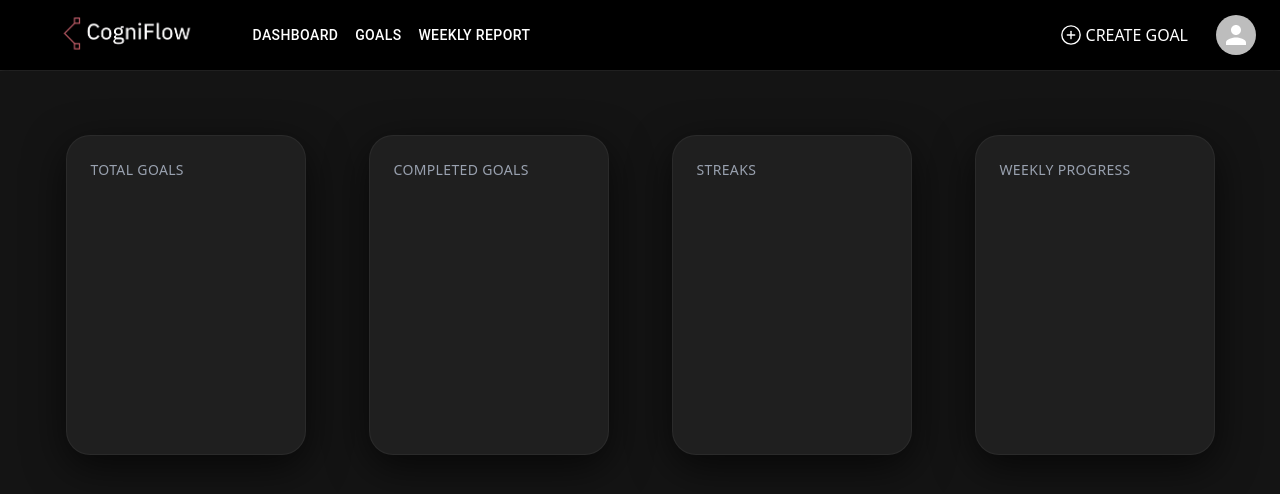
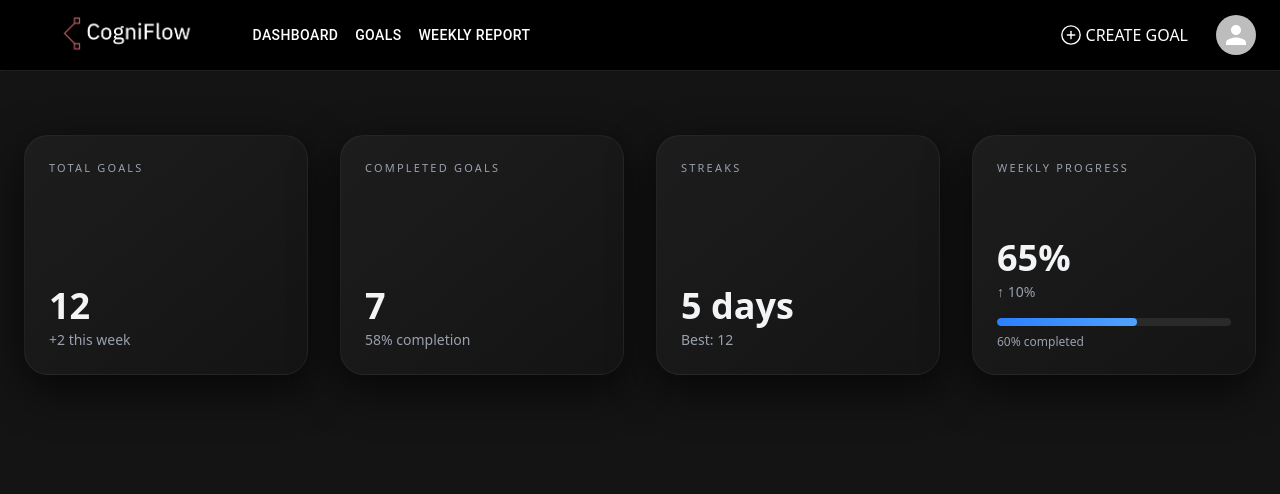
Before and after one commit to deveshh30/COGNIFLOW, a React (Vite) app in the folder client/: page /COGNIFLOW/dashboard in a window 1280 px wide. Shown: the top 494 px of the page. Built offline with nearby package versions, Linux system fonts and the light colour scheme.

Commit message:
add reusable progress bar to dashboard stats

```diff
--- a/client/package.json
+++ b/client/package.json
@@ -16,6 +16,7 @@
     "@mui/material": "^5.18.0",
     "@tailwindcss/vite": "^4.1.18",
     "lucide-react": "^0.563.0",
+    "primereact": "^10.9.7",
     "react": "^19.2.0",
     "react-dom": "^19.2.0",
     "tailwindcss": "^4.1.18"
--- /dev/null
+++ b/client/src/features/dashboard/ui/Bar.jsx
@@ -0,0 +1,21 @@
+import React from 'react'
+
+const ProgressBar = ({value}) => {
+  return (
+    <div className="mt-4">
+
+      <div className="w-full h-2 rounded-full bg-[#2a2a2a] overflow-hidden">
+
+        <div
+          className="h-full rounded-full bg-gradient-to-r from-blue-500 to-blue-400 transition-all duration-700 ease-out"
+          style={{ width: `${value}%` }}
+        />
+      </div>
+
+
+      <p className="text-xs text-gray-400 mt-2">{value}% completed</p>
+    </div>
+  )
+}
+
+export default ProgressBar
--- a/client/src/features/dashboard/ui/DashCard.jsx
+++ b/client/src/features/dashboard/ui/DashCard.jsx
@@ -1,41 +1,47 @@
-import React from 'react';
+import React from "react";
+import ProgressBar from "./Bar.jsx"
 
 const cardBase =
-  "bg-[#1f1f1f] rounded-3xl border border-white/5 " +
-  "shadow-[0_12px_40px_rgba(0,0,0,0.65)] " +
-  "hover:shadow-[0_18px_60px_rgba(0,0,0,0.75)] " +
-  "hover:-translate-y-1 transition-all duration-300 ease-out " +
-  "h-[320px] w-full max-w-[240px] p-6";
+  "relative rounded-3xl border border-white/5 " +
+  "bg-gradient-to-br from-[#1d1d1d] to-[#141414] " + // B: depth via gradient
+  "shadow-[0_14px_45px_rgba(0,0,0,0.7)] " +
+  "transition-all duration-300 ease-out " +
+  "hover:-translate-y-1 hover:shadow-[0_22px_70px_rgba(0,0,0,0.85)] " + // D: micro-interaction
+  "h-[240px] w-full p-6 flex flex-col justify-between";
+
+const Stat = ({ label, value, meta, progress }) => (
+  <div className={cardBase}>
+
+    <p className="text-[11px] uppercase tracking-[0.2em] text-gray-400">
+      {label}
+    </p>
+
+    <div>
+      <p className="text-4xl font-bold text-gray-100">{value}</p>
+      <p className="text-sm text-gray-400 mt-1">{meta}</p>
+
+
+      {progress !== undefined && <ProgressBar value={progress} />}
+    </div>
+  </div>
+);
+
 
 const DashCard = () => {
   return (
-    <div className="min-h-screen w-full bg-[#141414] px-12 pt-16">
-      <div className="grid grid-cols-1 sm:grid-cols-2 lg:grid-cols-4 gap-7 justify-items-center">
 
-        <div className={cardBase}>
-          <h3 className="text-sm font-medium text-gray-400 tracking-wide uppercase">
-            Total Goals
-          </h3>
+    <div className="min-h-screen w-full bg-[#141414] px-6 pt-16">
+      <div className="max-w-7xl mx-auto">
+
+
+        <div className="grid grid-cols-1 sm:grid-cols-2 lg:grid-cols-4 gap-8">
+
+
+          <Stat label="Total Goals" value="12" meta="+2 this week" />
+          <Stat label="Completed Goals" value="7" meta="58% completion" />
+          <Stat label="Streaks" value="5 days" meta="Best: 12" />
+          <Stat label="Weekly Progress" value="65%" meta="↑ 10%" progress={60}  />
         </div>
-
-        <div className={cardBase}>
-          <h3 className="text-sm font-medium text-gray-400 tracking-wide uppercase">
-            Completed Goals
-          </h3>
-        </div>
-
-        <div className={cardBase}>
-          <h3 className="text-sm font-medium text-gray-400 tracking-wide uppercase">
-            Streaks
-          </h3>
-        </div>
-
-        <div className={cardBase}>
-          <h3 className="text-sm font-medium text-gray-400 tracking-wide uppercase">
-            Weekly Progress
-          </h3>
-        </div>
-
       </div>
     </div>
   );
```
Also changed, not shown: 1 other file (tests, documents, lock files or other folders).
